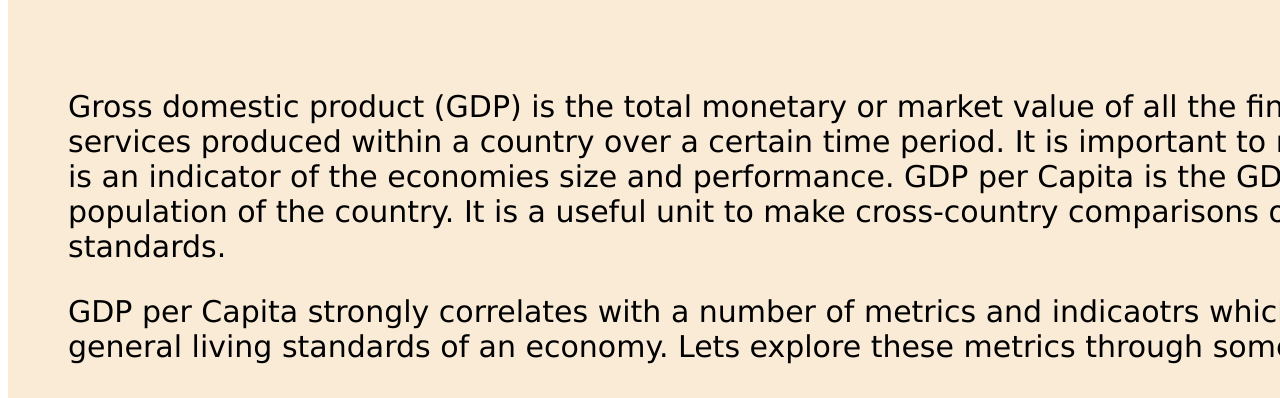
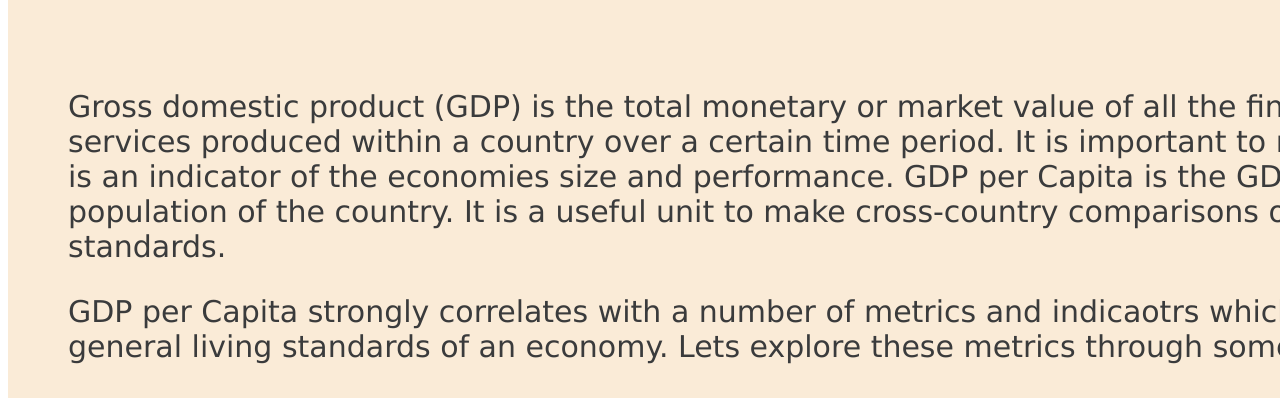
Before and after one commit to Heshanhaputanthri/brand, a plain HTML site: page index.html in a window 1280 px wide. Shown: the part 269-667 px from the top of the page. Drawn offline with Linux system fonts and the light colour scheme; a script that the page names is missing.

Commit message:
Update styles.css

```diff
--- a/css/styles.css
+++ b/css/styles.css
@@ -9,6 +9,7 @@
 body {
 	background-color: #FFFFFF;
     font-family: Verdana, Geneva, sans-serif;
+    color: #3A3B3C;
     align-content: center;}
 
     {box-sizing: border-box;
```
